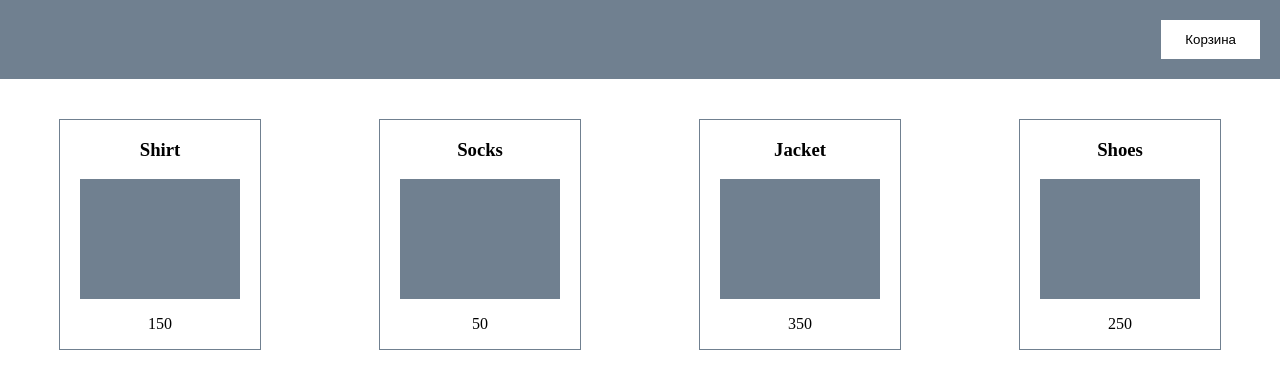
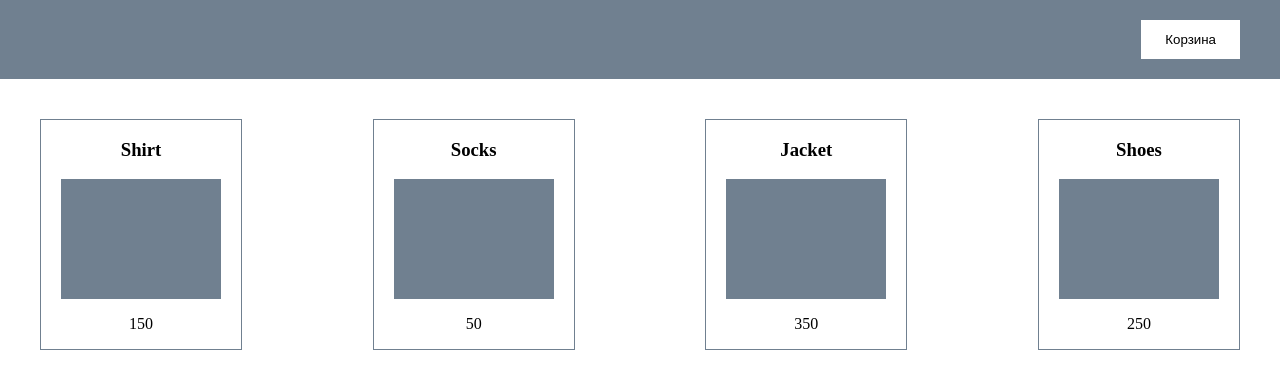
Before and after one commit to Flukavka/js_2, a plain HTML site: page project/index.html in a window 1280 px wide. Drawn offline with Linux system fonts and the light colour scheme.

Commit message:
completed homework for the second lesson

```diff
--- a/project/index.scss
+++ b/project/index.scss
@@ -11,7 +11,6 @@ body {
 
 header {
     margin-bottom: 40px;
-    padding: 20px;
     background-color: slategray;
 
     .header_nav {
@@ -24,13 +23,23 @@ header {
         padding: 12px 24px;
         background-color: #FFFFFF;
         border: none;
+        margin: 20px 0;
+
+        @media (max-width: 1599.9px) {
+            margin: 20px 40px;
+        }
     }
 }
 
 .goods-list {
     display: flex;
-    justify-content: space-around;
+    justify-content: space-between;
     flex-wrap: wrap;
+
+    @media (max-width: 1599.9px) {
+        margin-left: 40px;
+        margin-right: 40px;
+    }
 }
 
 .goods-item {
--- a/project/script.js
+++ b/project/script.js
@@ -5,21 +5,43 @@ const goods = [
   { title: 'Shoes', price: 250 },
 ];
 
-const renderGoodsItem = (title = 'Default', price = 0) => {
-  return `
+class GoodsItem {
+  constructor({ title = 'Default', price = 0 }) {
+    this.title = title;
+    this.price = price;
+  }
+  render() {
+    return `
     <div class="goods-item">
-      <h3>${title}</h3>
+      <h3>${this.title}</h3>
       <div class="goods-itemImg"></div>
-      <p>${price}</p>
+      <p>${this.price}</p>
     </div>
-  `;
-};
-
-const renderGoodsList = (list = []) => {
-
-  let goodsList = list.map((item) =>
-    renderGoodsItem(item.title, item.price)).join('');
-  document.querySelector('.goods-list').innerHTML = goodsList;
+  `
+  }
 }
 
-renderGoodsList(goods);
+class GoodsList {
+  fetchData() {
+    this.list = goods;
+  }
+
+  render() {
+    const goodsList = this.list.map(item => {
+      const goodsItem = new GoodsItem(item);
+      return goodsItem.render()
+    }).join('');
+    document.querySelector('.goods-list').innerHTML = goodsList;
+  }
+
+  getTotalPrice() {
+    const totalPrice = goods.reduce((total, goods) =>
+      total + goods.price, 0);
+    console.log(totalPrice);
+  }
+}
+
+const goodsList = new GoodsList(goods);
+goodsList.fetchData()
+goodsList.render()
+goodsList.getTotalPrice()
```
Also changed, not shown: project/index.css, 1 other file.
